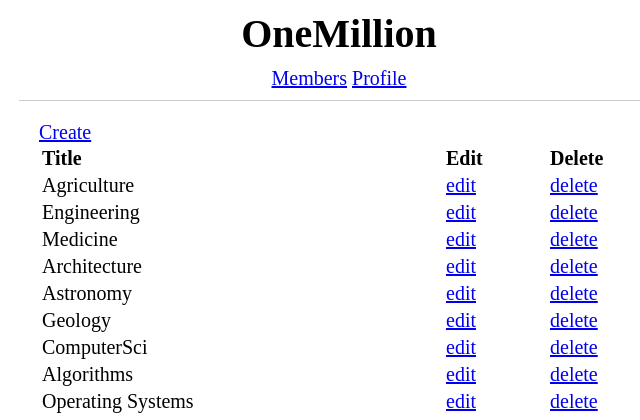
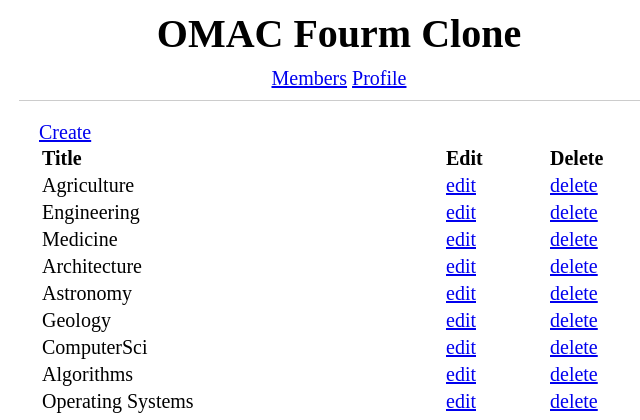
Before and after one commit to abdallatalaat/omac-fourm-clone, a Flask app: page / in a window 1280 px wide. Shown: the top 420 px of the page, without its empty margins (301-941 px from the left). Run offline with Flask 2, Linux system fonts and the light colour scheme.

Commit message:
testing #2

```diff
--- a/app/templates/index.html
+++ b/app/templates/index.html
@@ -10,7 +10,7 @@
 
 <body>
 
-    <h1 class="centered-item">OneMillion</h1>
+    <h1 class="centered-item">OMAC Fourm Clone</h1>
 
 
   <div class="centered-item">
```
